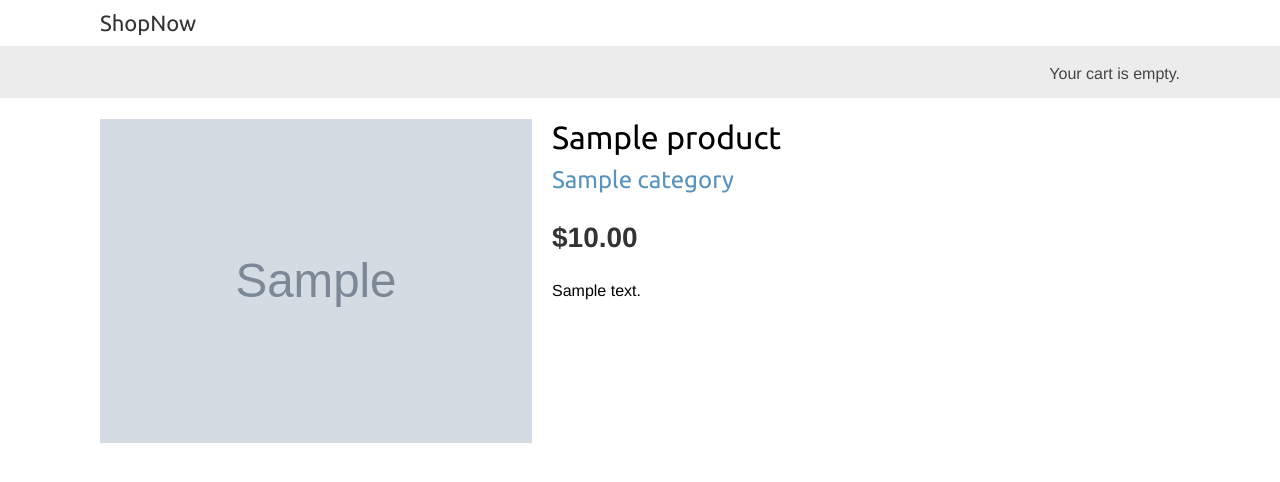
After one commit to abubakerKhaled/EcomStore, a Django app: a page that uses shop/templates/shop/base.html in a window 1280 px wide. The commit adds this page. Shown: the top 482 px of the page. Run offline with Django 5.2, Linux system fonts and the light colour scheme; tables that the repository leaves empty hold one stand-in row (values such as "Sample post"); grey boxes marked "Sample" are stand-in pictures.

Commit message:
Update the details file.

```diff
--- a/shop/templates/shop/base.html
+++ b/shop/templates/shop/base.html
@@ -3,12 +3,12 @@
 <html>
     <head>
         <meta charset="utf-8" />
-        <title>{% block title %}My shop{% endblock %}</title>
+        <title>{% block title %}ShopNow{% endblock %}</title>
         <link href="{% static 'css/base.css' %}" rel="stylesheet">
     </head>
     <body>
         <div id="header">
-            <a href="/" class="logo">My shop</a>
+            <a href="/" class="logo">ShopNow</a>
         </div>
         <div id="subheader">
             <div class="cart">Your cart is empty.</div>
--- /dev/null
+++ b/shop/templates/shop/product/details.html
@@ -0,0 +1,24 @@
+{% extends "shop/base.html" %}
+{% load static %}
+
+{% block title %}
+    {{ product.name }}
+{% endblock %}
+
+{% block content %}
+<div class="product-detail">
+    <img src="{% if product.image %}{{ product.image.url }}{% else %}{% static 'img/no_image.png' %}{% endif %}">
+
+    <h1>{{ product.name }}</h1>
+
+    <h2>
+        <a href="{{ product.category.get_absolute_url }}">
+            {{ product.category }}
+        </a>
+    </h2>
+
+    <p class="price">${{ product.price }}</p>
+
+    {{ product.description|linebreaks }}
+</div>
+{% endblock %}
```
Also changed, not shown: shop/templates/shop/product/detail.html (deleted).
